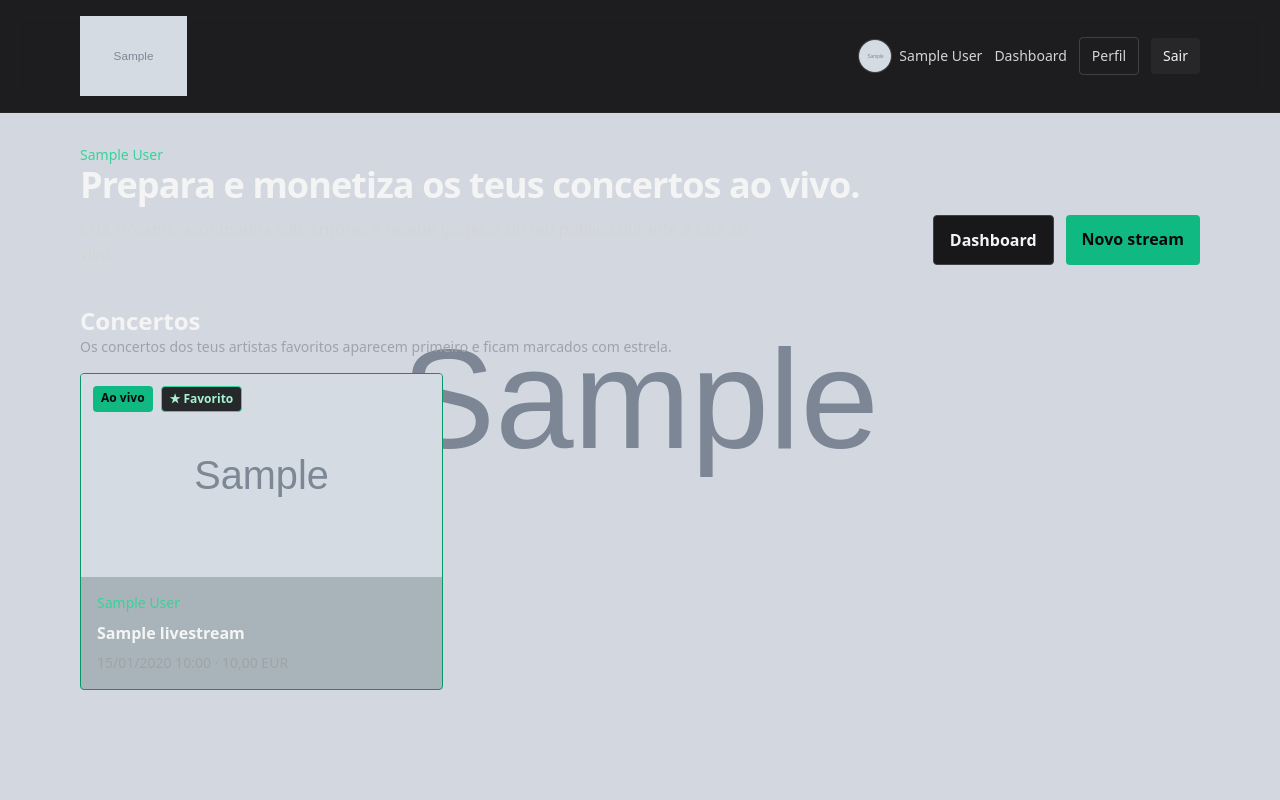
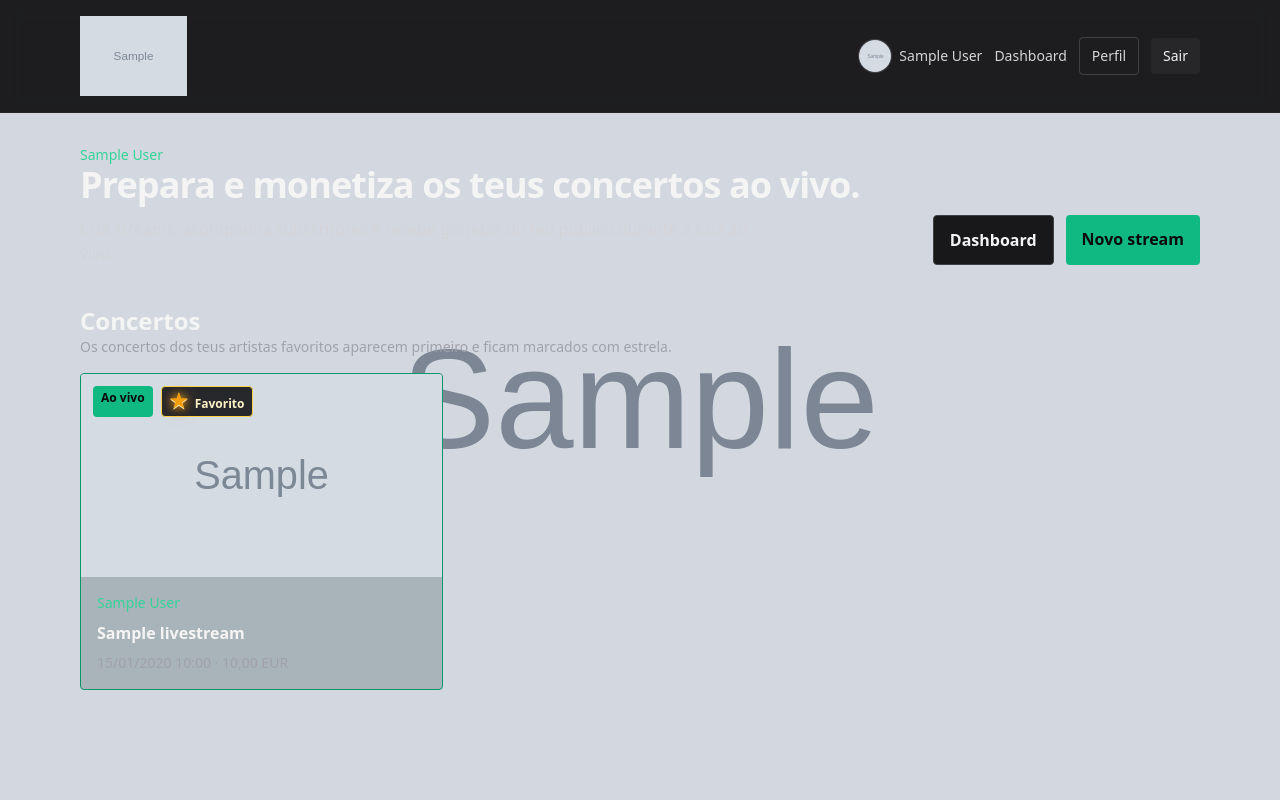
Before and after one commit to lmfcruz61/stagelink, a Django app: page / in a window 1280 px wide. Run offline with Django 5.2, Linux system fonts and the light colour scheme; a user stored in the database is signed in; tables that the repository leaves empty hold one stand-in row (values such as "Sample post"); grey boxes marked "Sample" are stand-in pictures; some libraries are stand-ins or nearby versions.

Commit message:
Style favorite stars

```diff
--- a/templates/streams/home.html
+++ b/templates/streams/home.html
@@ -1,6 +1,25 @@
 {% extends 'base.html' %}
 {% block title %}StageLink{% endblock %}
 {% block content %}
+<style>
+  .favorite-star {
+    color: #f59e0b;
+    display: inline-block;
+    filter: drop-shadow(0 2px 2px rgba(120, 53, 15, 0.55));
+    font-size: 1.25rem;
+    line-height: 1;
+    position: relative;
+    text-shadow:
+      0 1px 0 #fef3c7,
+      0 0 8px rgba(251, 191, 36, 0.85),
+      0 0 16px rgba(217, 119, 6, 0.55);
+  }
+
+  .favorite-star-lg {
+    font-size: 1.55rem;
+  }
+</style>
+
 {% if user.is_authenticated and user.artist_profile or user.is_authenticated and user.organization_memberships.exists %}
   <section class="mb-10 flex flex-col gap-4 md:flex-row md:items-end md:justify-between">
     <div>
@@ -132,7 +151,7 @@
               <span class="rounded bg-emerald-500 px-2 py-1 text-xs font-semibold text-zinc-950">Ao vivo</span>
             {% endif %}
             {% if stream.artist_id in favorite_artist_ids %}
-              <span class="rounded border border-emerald-400 bg-zinc-950/85 px-2 py-1 text-xs font-semibold text-emerald-200">&#9733; Favorito</span>
+              <span class="rounded border border-amber-300 bg-zinc-950/85 px-2 py-1 text-xs font-semibold text-amber-100"><span class="favorite-star mr-1">&#9733;</span> Favorito</span>
             {% endif %}
           </div>
         </div>
@@ -166,7 +185,7 @@
           {% endif %}
           <div>
             <h3 class="font-semibold">
-              {% if artist.id in favorite_artist_ids %}<span class="mr-1 text-emerald-300">&#9733;</span>{% endif %}{{ artist.name }}
+              {% if artist.id in favorite_artist_ids %}<span class="favorite-star favorite-star-lg mr-1 align-middle">&#9733;</span>{% endif %}{{ artist.name }}
             </h3>
             <p class="mt-1 line-clamp-2 text-sm text-zinc-400">{{ artist.bio|default:"Perfil de musico StageLink" }}</p>
           </div>
```
